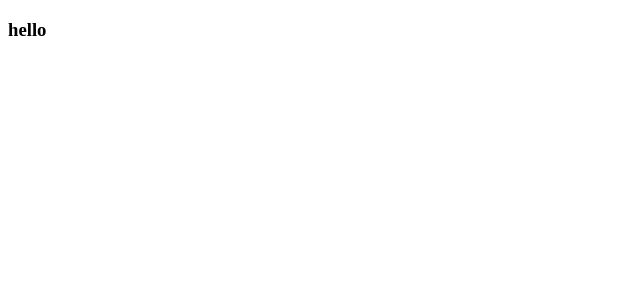
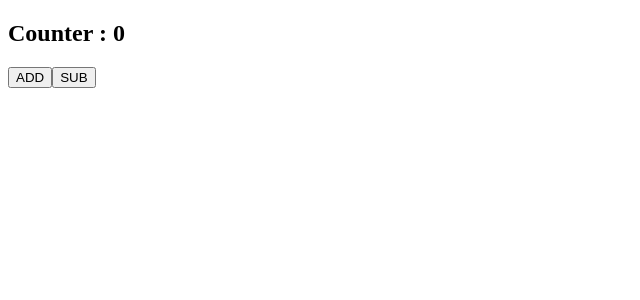
Before and after one commit to callmeehimanshu/machineCodingRound, a React (Vite) app in the folder vite-project/: page / in a window 1280 px wide. Shown: the top 300 px of the page, without its empty margins (0-640 px from the left). Built offline with nearby package versions, Linux system fonts and the light colour scheme.

Commit message:
counter app

```diff
--- a/vite-project/src/App.jsx
+++ b/vite-project/src/App.jsx
@@ -1,11 +1,17 @@
 import { useState } from 'react'
+import CounterTest from './Counter/CounterTest'
+// import StopWatchTest from './StopWatch/StopWatchTest'
 import './App.css'
 
+
 function App() {
+  const [count, setCount] = useState(0)
 
   return (
     <>
-     <h3>hello</h3>
+    <CounterTest/>
+     {/* <StopWatchTest/> */}
+
     </>
   )
 }
--- /dev/null
+++ b/vite-project/src/Counter/CounterTest.jsx
@@ -0,0 +1,15 @@
+import React from 'react'
+import { useState } from 'react'
+
+const CounterTest = () => {
+  const [count,setCount]=useState(0)
+  return (
+    <>
+    <h2>Counter : {count} </h2>
+    <button onClick={() => setCount((count) => count + 1)} >ADD</button>
+    <button onClick={() => setCount(count - 1)} >SUB</button>
+    </>
+  )
+}
+
+export default CounterTest
```
